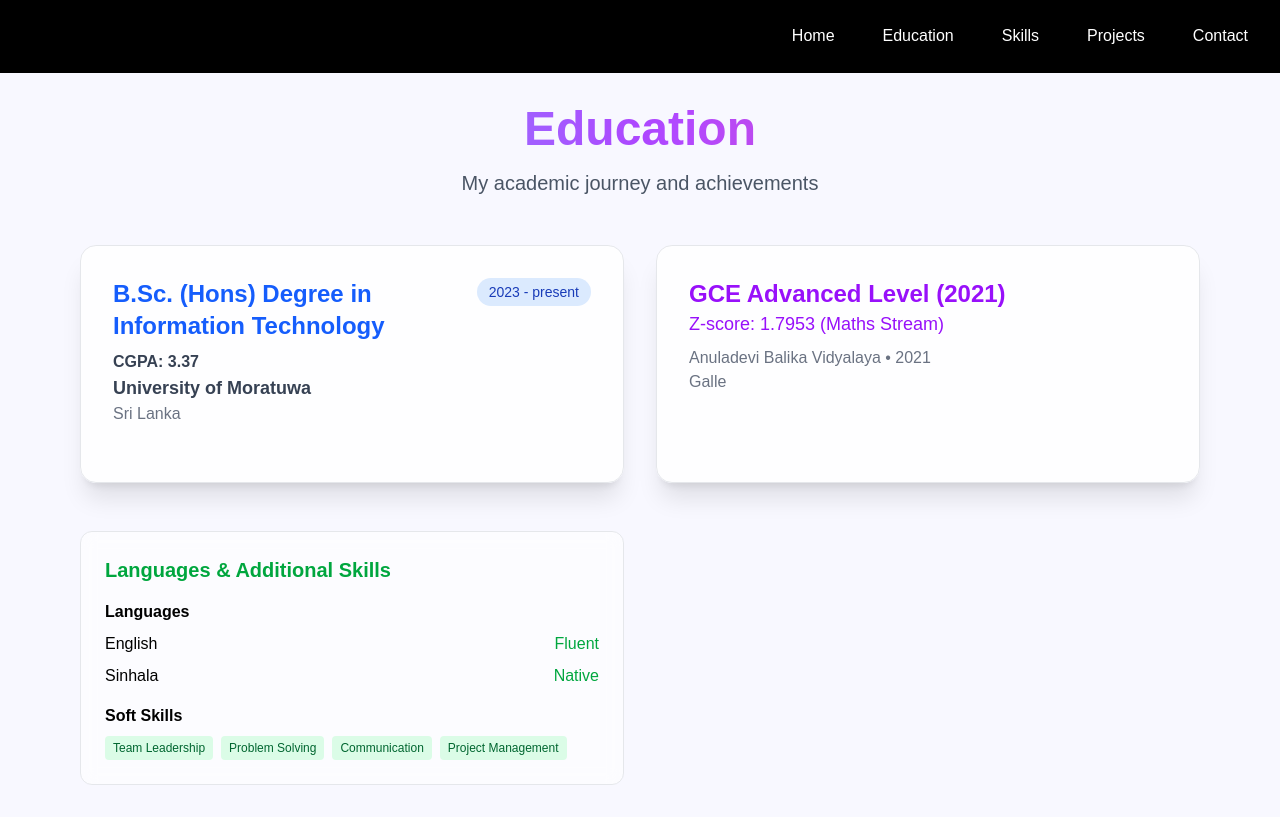
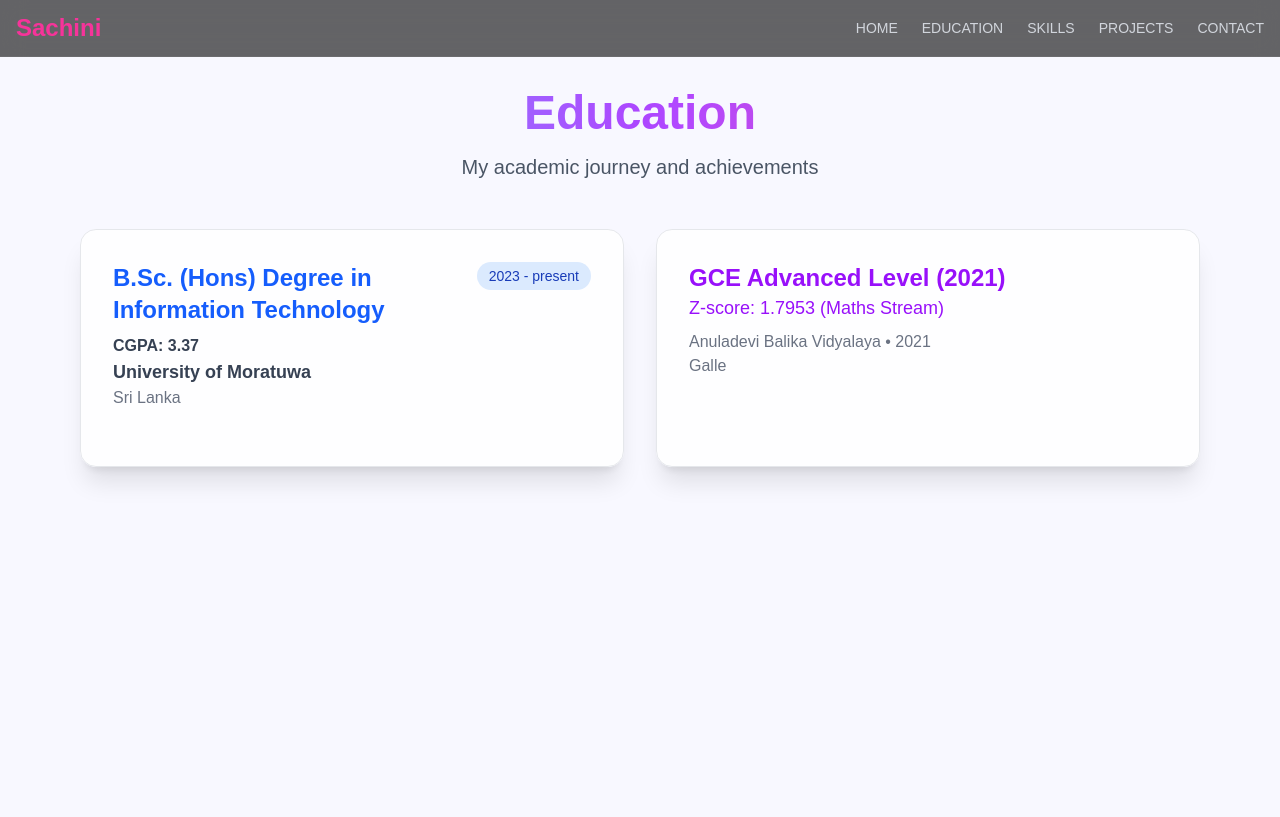
Before and after one commit to SachiniKalansooriya/my-portfolio, a Next.js app: page /education in a window 1280 px wide. Built offline with nearby package versions, Linux system fonts and the light colour scheme.

Commit message:
feat: update header component and enhance homepage layout; add new profile picture and skills

```diff
--- a/src/app/education/page.tsx
+++ b/src/app/education/page.tsx
@@ -60,41 +60,7 @@ function EducationSection() {
           </div>
         </div>
 
-        {/* Additional Section - Languages & Skills */}
-        <div className="grid lg:grid-cols-2 gap-8">
 
-          {/* Additional Skills/Languages */}
-          <div className="p-6 rounded-xl border bg-white/60 border-gray-200 backdrop-blur-sm">
-            <h3 className="text-xl font-bold mb-4 text-green-600">
-              Languages & Additional Skills
-            </h3>
-            <div className="space-y-4">
-              <div>
-                <h4 className="font-semibold mb-2">Languages</h4>
-                <div className="space-y-2">
-                  <div className="flex justify-between">
-                    <span>English</span>
-                    <span className="text-green-600">Fluent</span>
-                  </div>
-                  <div className="flex justify-between">
-                    <span>Sinhala</span>
-                    <span className="text-green-600">Native</span>
-                  </div>
-                </div>
-              </div>
-              <div>
-                <h4 className="font-semibold mb-2">Soft Skills</h4>
-                <div className="flex flex-wrap gap-2">
-                  {['Team Leadership', 'Problem Solving', 'Communication', 'Project Management'].map((skill, index) => (
-                    <span key={index} className="px-2 py-1 rounded text-xs bg-green-100 text-green-800">
-                      {skill}
-                    </span>
-                  ))}
-                </div>
-              </div>
-            </div>
-          </div>
-        </div>
       </div>
     </section>
   )
--- a/src/app/layout.tsx
+++ b/src/app/layout.tsx
@@ -1,5 +1,5 @@
 import './globals.css'
-import Link from 'next/link'
+import Header from '../components/Header'
 
 export const metadata = {
   title: 'Sachini — Portfolio',
@@ -9,19 +9,8 @@ export const metadata = {
 export default function RootLayout({ children }: { children: React.ReactNode }) {
   return (
     <html lang="en">
-      <body className="min-h-screen bg-[#f8f8ff] text-gray-900">
-        <header className="sticky top-0 z-50 backdrop-blur-md border-b bg-black">
-          <div className="container mx-auto px-4 py-4 flex justify-between items-center">
-            <div className="text-2xl font-bold">Sachini</div>
-            <nav className="flex space-x-4">
-              <Link href="/" className="px-4 py-2 rounded-md text-white hover:bg-gray-100 hover:text-gray-900">Home</Link>
-              <Link href="/education" className="px-4 py-2 rounded-md text-white hover:bg-gray-100 hover:text-gray-900">Education</Link>
-              <Link href="/skills" className="px-4 py-2 rounded-md text-white hover:bg-gray-100 hover:text-gray-900">Skills</Link>
-              <Link href="/projects" className="px-4 py-2 rounded-md text-white hover:bg-gray-100 hover:text-gray-900">Projects</Link>
-              <Link href="/contact" className="px-4 py-2 rounded-md text-white hover:bg-gray-100 hover:text-gray-900">Contact</Link>
-            </nav>
-          </div>
-        </header>
+      <body className="min-h-screen bg-[#0f1724] text-white">
+        <Header />
 
         <main className="min-h-[calc(100vh-80px)]">{children}</main>
       </body>
--- a/src/app/page.tsx
+++ b/src/app/page.tsx
@@ -1,55 +1,59 @@
 export default function Home() {
   return (
-    <section className="h-full flex items-center justify-center px-4">
-      <div className="container mx-auto max-w-6xl">
-        <div className="grid lg:grid-cols-2 gap-12 items-center h-full py-8">
-          <div className="space-y-6">
-            <div className="animate-fade-in">
-              <p className="text-lg font-medium text-blue-600">Hello, I'm</p>
+    <main className="min-h-screen bg-[#0f1724] text-white">
+  <div className="container mx-auto px-6 sm:px-8 md:px-12 lg:px-24 xl:px-32 py-12">
+
+
+  <section className="grid grid-cols-1 lg:grid-cols-2 items-start gap-8 pt-6 pb-12">
+          {/* Left content */}
+          <div className="space-y-6 max-w-xl">
+            <div className="text-lg font-semibold text-pink-500">Hey there,</div>
+
+            <h1 className="text-4xl md:text-5xl lg:text-6xl font-extrabold leading-tight">
+             <p> I Am </p>Sachini Kalansooriya
+              <span className="inline-block w-1 ml-2 h-12 align-middle bg-white/90 animate-blink" />
+            </h1>
+
+            <p className="text-gray-300 text-lg">
+             A motivated and versatile software engineering student passionate
+             about full-stack development. Skilled in crafting creative, efficient
+             solutions with modern technologies, I thrive in collaborative, dynamic
+             environments and am eager to contribute to impactful projects while
+             continuously learning and innovating.
+            </p>
+
+            <div className="flex flex-wrap items-center gap-4 mt-6">
+              <a href="/resume.pdf" download className="inline-flex items-center px-5 py-3 bg-pink-500 hover:bg-pink-600 text-white rounded-md font-medium shadow">Download CV</a>
+              <a href="/contact" className="inline-flex items-center px-5 py-3 border border-white/20 text-white rounded-md hover:bg-white/5">Let's talk</a>
             </div>
-            <div>
-              <h1 className="text-4xl lg:text-5xl font-bold mb-2">
-                <span className="bg-pink-300 bg-clip-text text-transparent">Sachini Kalansooriya</span>
-              </h1>
-              <h2 className="text-xl lg:text-2xl font-light text-blue-500">IT Undergraduate</h2>
-            </div>
-            <div>
-              <p className="text-base lg:text-lg leading-relaxed text-gray-600">
-                A passionate and versatile full-stack developer with a strong drive for learning and innovation.
-              </p>
 
-              <div className="mt-6 flex items-center gap-4">
-                <a
-                  href="/resume.pdf"
-                  download
-                  className="inline-flex items-center px-4 py-2 bg-blue-600 text-white rounded-md shadow hover:bg-blue-700 transition-colors"
-                >
-                  Download Resume
-                </a>
-
-                <a
-                  href="/contact"
-                  className="inline-flex items-center px-4 py-2 border border-blue-600 text-blue-600 rounded-md hover:bg-blue-50 transition-colors"
-                >
-                  Contact
-                </a>
-              </div>
+            <div className="flex items-center gap-4 mt-4">
+              {/* social icons (simple circles) */}
+              <a className="w-9 h-9 rounded-full border border-pink-500 flex items-center justify-center text-pink-400 hover:bg-pink-500/20" href="#" aria-label="facebook">f</a>
+              <a className="w-9 h-9 rounded-full border border-pink-500 flex items-center justify-center text-pink-400 hover:bg-pink-500/20" href="#" aria-label="linkedin">in</a>
+              <a className="w-9 h-9 rounded-full border border-pink-500 flex items-center justify-center text-pink-400 hover:bg-pink-500/20" href="#" aria-label="instagram">ig</a>
+              <a className="w-9 h-9 rounded-full border border-pink-500 flex items-center justify-center text-pink-400 hover:bg-pink-500/20" href="https://github.com/" target="_blank" rel="noreferrer" aria-label="github">
+                <svg className="w-4 h-4" viewBox="0 0 24 24" fill="currentColor" xmlns="http://www.w3.org/2000/svg">
+                  <path d="M12 0C5.37 0 0 5.37 0 12c0 5.3 3.438 9.8 8.205 11.387.6.113.82-.26.82-.577 0-.285-.01-1.04-.015-2.04-3.338.724-4.042-1.61-4.042-1.61-.546-1.387-1.333-1.757-1.333-1.757-1.09-.745.083-.73.083-.73 1.205.085 1.84 1.24 1.84 1.24 1.07 1.835 2.805 1.305 3.49.997.108-.775.418-1.305.76-1.605-2.665-.3-5.467-1.335-5.467-5.93 0-1.31.465-2.38 1.235-3.22-.135-.303-.54-1.523.105-3.176 0 0 1.005-.322 3.3 1.23a11.5 11.5 0 0 1 3-.405c1.02.005 2.045.138 3 .405 2.28-1.552 3.285-1.23 3.285-1.23.645 1.653.24 2.873.12 3.176.765.84 1.23 1.91 1.23 3.22 0 4.61-2.805 5.625-5.475 5.92.43.37.81 1.096.81 2.21 0 1.595-.015 2.88-.015 3.27 0 .32.21.694.825.576C20.565 21.795 24 17.295 24 12 24 5.37 18.63 0 12 0z" />
+                </svg>
+              </a>
             </div>
           </div>
 
-          <div className="flex justify-center lg:justify-end">
-            <div className="relative">
-              <div className="w-64 h-64 lg:w-80 lg:h-80 relative">
-                <div className="w-full h-full rounded-2xl overflow-hidden border-4 transition-all duration-300 hover:scale-105 border-blue-500/30 shadow-blue-500/20 shadow-2xl">
-                  <div className="w-full h-full bg-gradient-to-br from-blue-400 via-purple-500 to-pink-500 flex items-center justify-center text-4xl lg:text-6xl font-bold text-white">
-                    <img src="propic.jpg" alt="Profile" />
-                  </div>
+          {/* Right portrait with circular backdrop */}
+          <div className="flex justify-center lg:justify-end relative">
+                <div className="relative w-96 h-96 md:w-[36rem] md:h-[36rem] flex items-center justify-center">
+                {/* big circular backdrop (larger) */}
+                <div className="absolute w-96 h-96 md:w-[36rem] md:h-[36rem] rounded-full bg-white/5 -right-4 -top-6" />
+
+                {/* portrait (increased size) */}
+                <div className="relative w-72 h-72 md:w-96 md:h-96 rounded-full overflow-hidden border-4 border-white/10 shadow-2xl">
+                  <img src="/propic.png" alt="Profile" className="w-full h-full object-cover" />
                 </div>
-              </div>
             </div>
           </div>
-        </div>
+        </section>
       </div>
-    </section>
+    </main>
   )
 }
--- /dev/null
+++ b/src/components/Header.tsx
@@ -0,0 +1,57 @@
+"use client"
+
+import Link from 'next/link'
+import { useState } from 'react'
+
+export default function Header() {
+  const [open, setOpen] = useState(false)
+
+  return (
+    <header className="sticky top-0 z-50">
+      <div className="backdrop-blur-md bg-black/60 border-b border-white/6">
+        <div className="container mx-auto px-4 py-3 flex items-center justify-between">
+          <div className="text-2xl font-bold text-pink-500">Sachini</div>
+
+          <nav className="hidden md:flex items-center gap-6 text-sm uppercase text-gray-300">
+            <Link href="/" className="hover:text-white">Home</Link>
+            <Link href="/education" className="hover:text-white">Education</Link>
+            <Link href="/skills" className="hover:text-white">Skills</Link>
+            <Link href="/projects" className="hover:text-white">Projects</Link>
+            <Link href="/contact" className="hover:text-white">Contact</Link>
+          </nav>
+
+          <div className="md:hidden">
+            <button
+              aria-label="Toggle menu"
+              onClick={() => setOpen((v) => !v)}
+              className="p-2 rounded-md bg-white/6 text-white"
+            >
+              {open ? (
+                <svg xmlns="http://www.w3.org/2000/svg" className="h-6 w-6" fill="none" viewBox="0 0 24 24" stroke="currentColor">
+                  <path strokeLinecap="round" strokeLinejoin="round" strokeWidth={2} d="M6 18L18 6M6 6l12 12" />
+                </svg>
+              ) : (
+                <svg xmlns="http://www.w3.org/2000/svg" className="h-6 w-6" fill="none" viewBox="0 0 24 24" stroke="currentColor">
+                  <path strokeLinecap="round" strokeLinejoin="round" strokeWidth={2} d="M4 6h16M4 12h16M4 18h16" />
+                </svg>
+              )}
+            </button>
+          </div>
+        </div>
+
+        {/* Mobile menu */}
+        {open && (
+          <div className="md:hidden bg-black/70 border-t border-white/6">
+            <div className="px-4 py-4 space-y-2">
+              <Link href="/" className="block px-3 py-2 rounded text-gray-200 hover:bg-white/5">Home</Link>
+              <Link href="/education" className="block px-3 py-2 rounded text-gray-200 hover:bg-white/5">Education</Link>
+              <Link href="/skills" className="block px-3 py-2 rounded text-gray-200 hover:bg-white/5">Skills</Link>
+              <Link href="/projects" className="block px-3 py-2 rounded text-gray-200 hover:bg-white/5">Projects</Link>
+              <Link href="/contact" className="block px-3 py-2 rounded text-gray-200 hover:bg-white/5">Contact</Link>
+            </div>
+          </div>
+        )}
+      </div>
+    </header>
+  )
+}
```
Also changed, not shown: src/app/contact/page.tsx (+10 -1 lines), src/app/skills/page.tsx (+26 -11 lines), public/propic.jpg (deleted), 1 other file (tests, documents, lock files or other folders).
